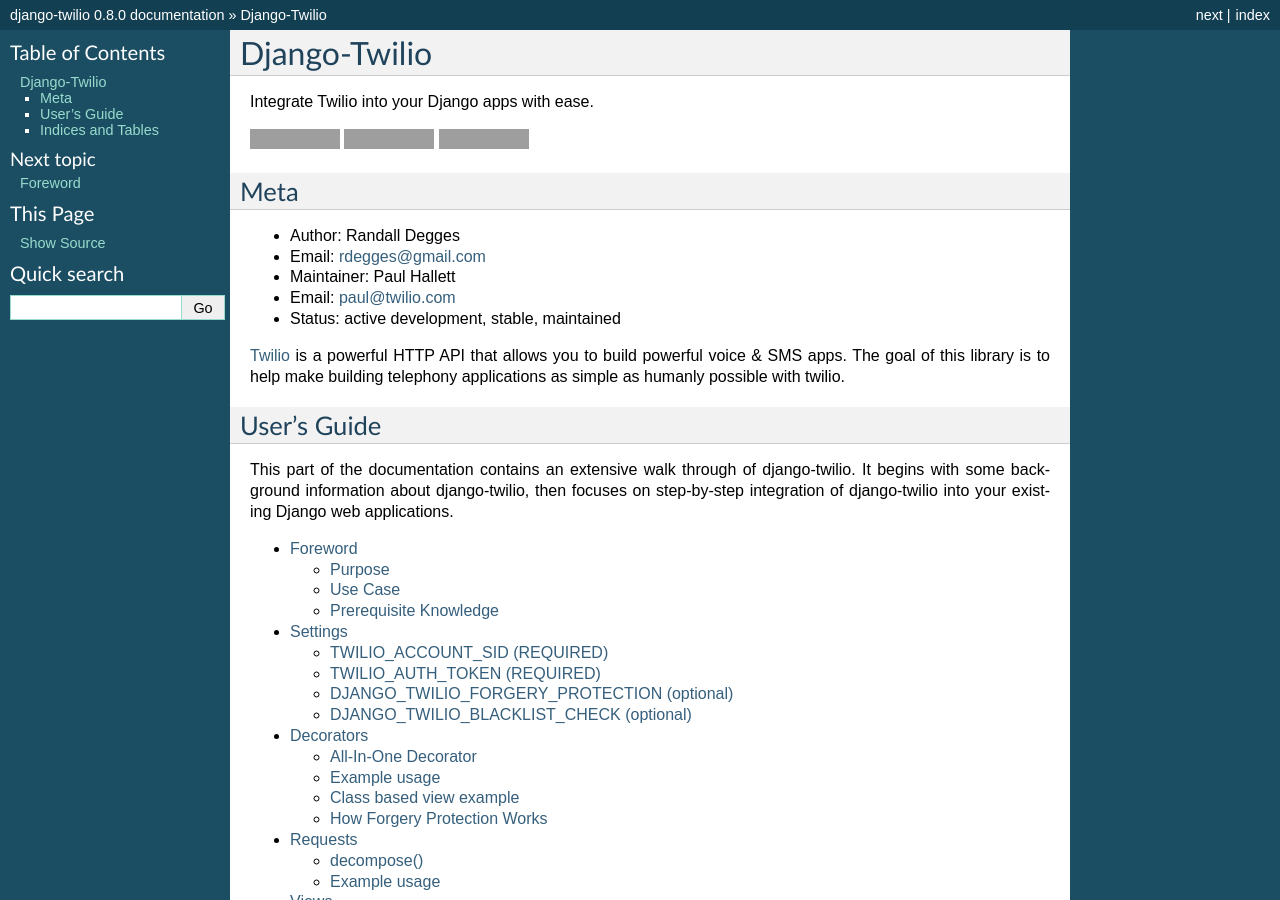
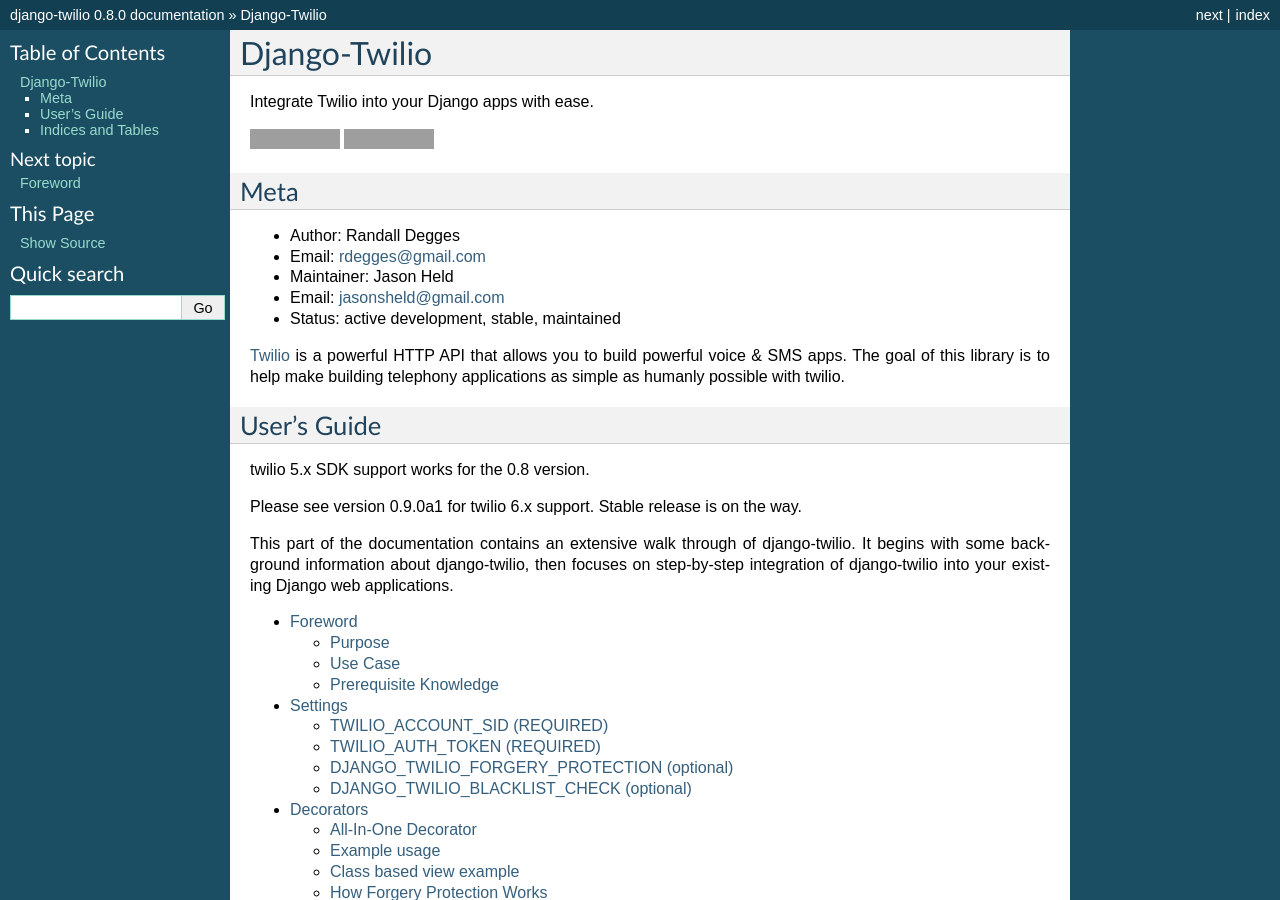
Before and after one commit to rdegges/django-twilio, a Sphinx documentation site: the page built from docs/source/index.rst, in a window 1280 px wide and 900 px high. Built offline with Sphinx 7.4.7, drawn with Linux system fonts in a browser that asks for light colours; pages that are not in the unit, such as notebooks, are missing from menus; grey boxes are pictures that could not be loaded.

Commit message:
add some twilio SDK 5.x vs 6.x library instructions updates jason held to maintainer in docs build.

```diff
--- a/README.rst
+++ b/README.rst
@@ -12,8 +12,6 @@
 .. image:: https://travis-ci.org/rdegges/django-twilio.png?branch=master
         :target: https://travis-ci.org/rdegges/django-twilio
 
-.. image:: https://pypip.in/d/django-twilio/badge.png
-        :target: https://crate.io/packages/django-twilio
 
 Meta
 ----
@@ -29,6 +27,10 @@
 
 Django-twilio makes it easy to use Twilio in your Django projects.
 
+twilio 5.x SDK support works for the 0.8 version.
+
+Please see version 0.9.0a1 for twilio 6.x support. Stable release is on the way.
+
 Documentation
 -------------
 
--- a/docs/source/index.rst
+++ b/docs/source/index.rst
@@ -11,16 +11,14 @@
 .. image:: https://travis-ci.org/rdegges/django-twilio.png?branch=master
         :target: https://travis-ci.org/rdegges/django-twilio
 
-.. image:: https://pypip.in/d/django-twilio/badge.png
-        :target: https://crate.io/packages/django-twilio
 
 Meta
 ----
 
 * Author: Randall Degges
 * Email:  rdegges@gmail.com
-* Maintainer: Paul Hallett
-* Email: paul@twilio.com
+* Maintainer: Jason Held
+* Email: jasonsheld@gmail.com
 * Status: active development, stable, maintained
 
 `Twilio <http://www.twilio.com/>`_ is a powerful HTTP API that allows you to
@@ -30,6 +28,12 @@
 
 User's Guide
 ------------
+
+
+twilio 5.x SDK support works for the 0.8 version.
+
+Please see version 0.9.0a1 for twilio 6.x support. Stable release is on the way.
+
 
 This part of the documentation contains an extensive walk through of
 django-twilio. It begins with some background information about django-twilio,
```
